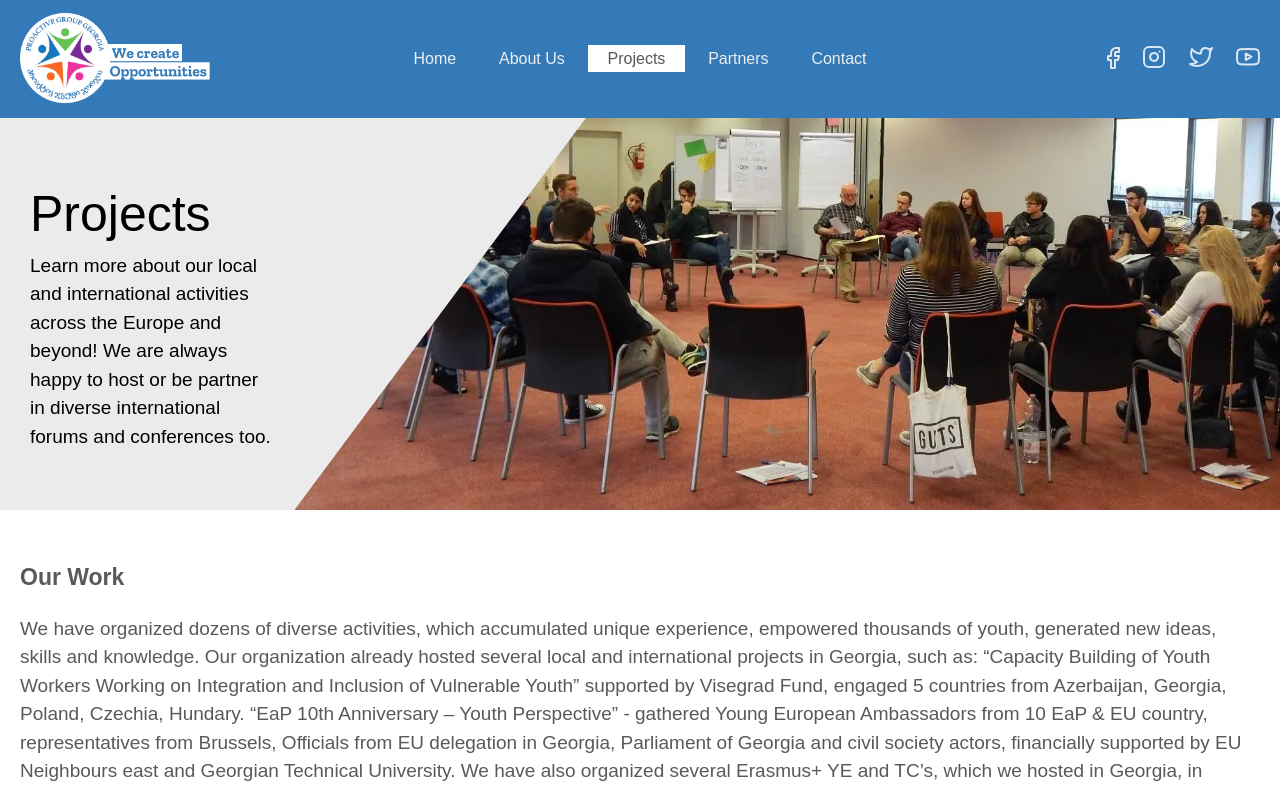
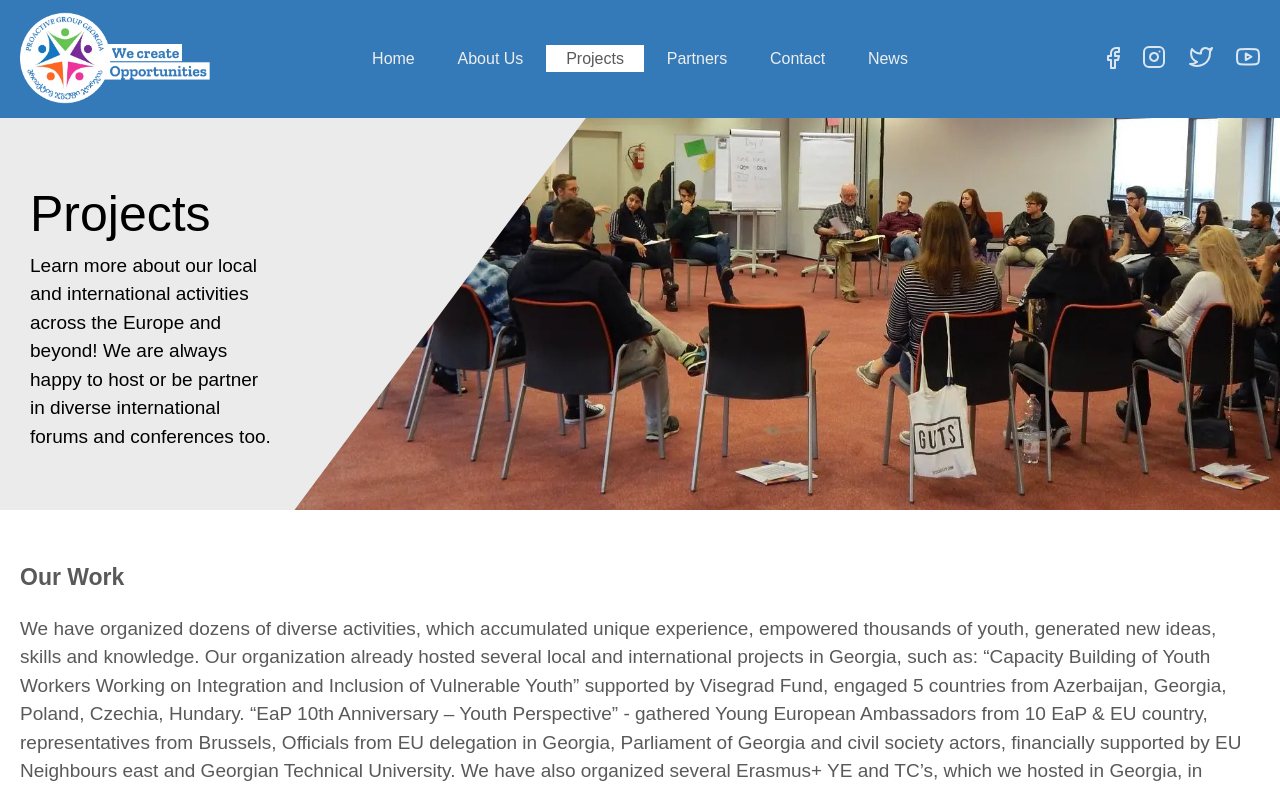
Before and after one commit to gioin/proactivegroupgeorgia, a website: page src/projects.html in a window 1280 px wide. Shown: the top 791 px of the page. Drawn offline with nearby package versions, Linux system fonts and the light colour scheme; files that its build step writes are made by us from their sources; files whose address does not match are found by name.

Commit message:
minor changes

```diff
--- a/src/projects.html
+++ b/src/projects.html
@@ -72,6 +72,7 @@
               <li class="nav-link"><a id="projects" href="projects">projects</a></li>
               <li class="nav-link"><a href="partners">partners</a></li>
               <li class="nav-link"><a href="contact">contact</a></li>
+              <li class="nav-link first"><a href="home">news</a></li>
             </ul>
           </nav>
 
```
Also changed, not shown: dist/projects.html.
